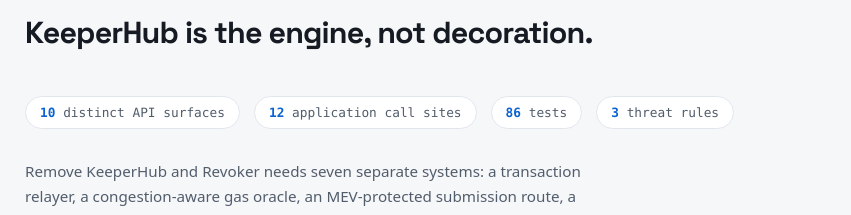
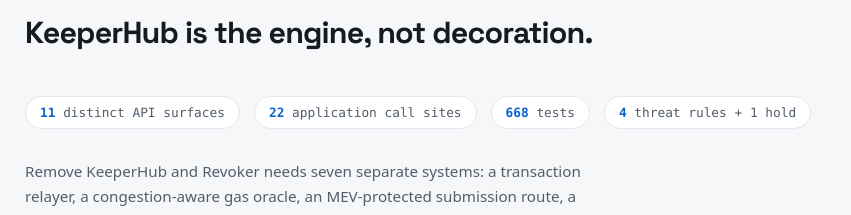
Before and after one commit to edycutjong/revoker, a website: page site/index.html in a window 1280 px wide. Shown: the part 5905-6120 px from the top of the page, 155-1006 px from the left. Drawn offline with Linux system fonts and the light colour scheme.

Commit message:
docs: retract a false x402 claim we had stamped "verified"
A cold re-audit caught this, and it is the exact failure mode this repo spends
its README warning about.

The x402 row asserted that KeeperHub's Turnkey signer "cannot be the payer"
because web3/sign-typed-data refuses transfer authorizations, and labelled that
conclusion verified. The premise is true of that one workflow action. The
conclusion is false, and KeeperHub's own documentation — sitting in this event's
docs corpus — says so: the KeeperHub agentic wallet signs EIP-3009
TransferWithAuthorization keylessly through a per-wallet Turnkey sub-organisation,
capped at 100 USDC, with x402 on Base and MPP on Tempo as documented payment
paths. One action's refusal was generalised into a platform-wide impossibility.

The refusal that actually survives checking is narrower and less flattering: the
agentic wallet settles in Base/Tempo MAINNET USDC, so consuming a paid endpoint
means funding a mainnet wallet to demonstrate a Sepolia agent. Declined on cost
and scope, not impossibility — and the README now says that, including an
explicit retraction of what it previously claimed.

MPP was refused on pure assertion ("needs a counterparty and a billing period")
with no platform check at all. It has a real surface — paid workflows settling in
Tempo USDC.e plus update_workflow_listing — and the honest ground is the same Pro
plan the 402 already blocks. Also names the x402 PAYEE direction we never
explored: POST /revoke could serve a 402 challenge and needs no signing.

The surfaces badge said "Workflows" unqualified in top matter while every other
mention correctly says authored-but-not-deployed. Now "Workflow (authored)".

site/index.html still advertised 10 surfaces / 12 call sites / 86 tests / 3 rules
against the README's 11 / 22 / 668 / 4+1 — understating the work by half on the
artifact judges reach first.

Site self-contained, e2e 34 passed.

```diff
--- a/site/index.html
+++ b/site/index.html
@@ -901,10 +901,10 @@
       </div>
 
       <div class="mini-stats">
-        <span class="mini-stat"><b>10</b> distinct API surfaces</span>
-        <span class="mini-stat"><b>12</b> application call sites</span>
-        <span class="mini-stat"><b>86</b> tests</span>
-        <span class="mini-stat"><b>3</b> threat rules</span>
+        <span class="mini-stat"><b>11</b> distinct API surfaces</span>
+        <span class="mini-stat"><b>22</b> application call sites</span>
+        <span class="mini-stat"><b>668</b> tests</span>
+        <span class="mini-stat"><b>4</b> threat rules + 1 hold</span>
       </div>
 
       <p class="kh-lede">Remove KeeperHub and Revoker needs seven separate systems: a transaction
```
Also changed, not shown: README.md.
